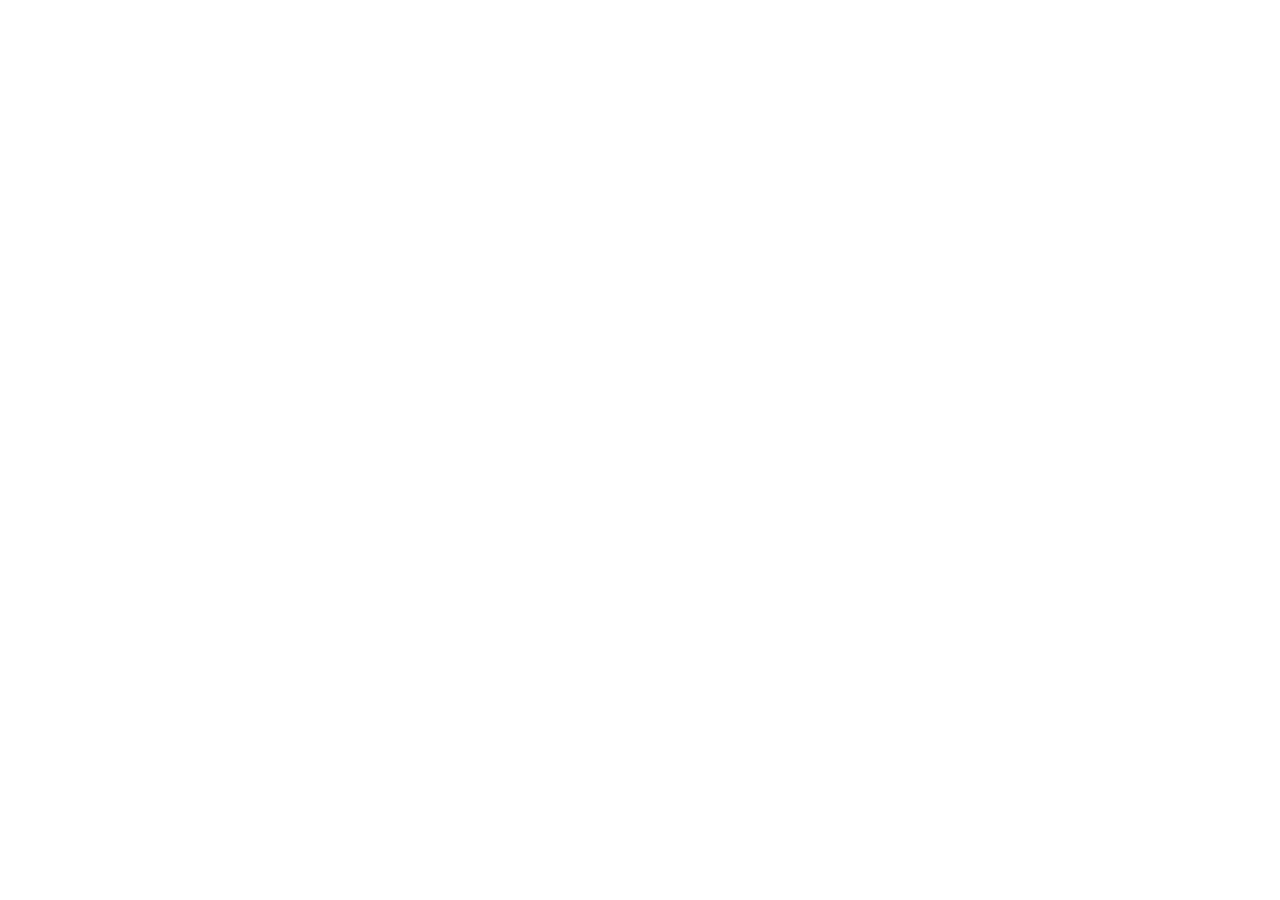
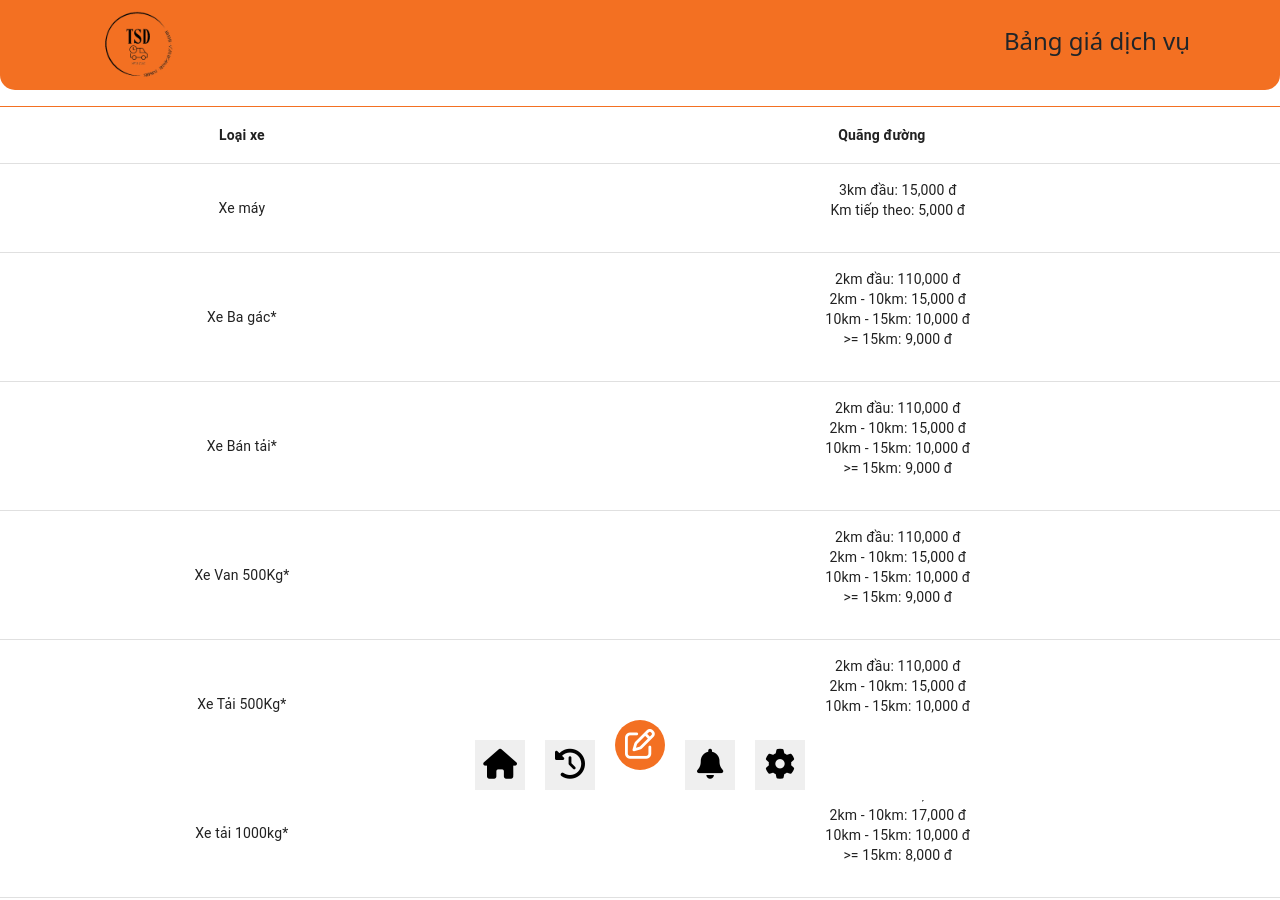
Before and after one commit to Gorst0902/exe202, a React (Create React App) app: page /service in a window 1280 px wide. Before the commit this address had no page. Shown: the top 900 px of the page. Before the commit the page ends 800 px from the top, so only its background shows below. Built offline with nearby package versions, Linux system fonts and the light colour scheme.

Commit message:
update list service

```diff
--- a/src/App.js
+++ b/src/App.js
@@ -33,8 +33,18 @@
 import UserInfo from "./pages/SettingPage/UserInfo";
 import VehicleInfo from "./pages/SettingPage/VehicleInfo";
 import UserTransaction from "./pages/SettingPage/UserTransaction";
+import ServiceList from "./pages/UserPage/ServiceList";
 
 function App() {
+  if (localStorage.getItem("userId")) {
+    localStorage.removeItem("userId");
+  }
+  if (localStorage.getItem("roleName")) {
+    localStorage.removeItem("roleName");
+  }
+  if (localStorage.getItem("token")) {
+    localStorage.removeItem("token");
+  }
   return (
     <div>
       <AuthProvider>
@@ -55,6 +65,7 @@
             <Route path="/book" element={<AddressForm />} />
             <Route path="/userhistory" element={<PageUserHistory />} />
             <Route path="/userhistory/:id" element={<HistoryDetail />} />
+            <Route path="/service" element={<ServiceList />} />
 
             {/* Admin Page */}
             <Route path="/admin/login" element={<AdminLoginForm />} />
--- a/src/context/AuthContext.js
+++ b/src/context/AuthContext.js
@@ -14,6 +14,7 @@
     setToken(null);
     localStorage.removeItem("token");
     localStorage.removeItem("userId");
+    localStorage.removeItem("roleName");
   };
 
   return (
--- a/src/pages/AdminPage/UserList.js
+++ b/src/pages/AdminPage/UserList.js
@@ -19,6 +19,9 @@
 } from "@mui/material";
 import { Button, Modal, Backdrop, Fade } from "@mui/material";
 import { useAuth } from "../../context/AuthContext";
+import { toast } from "react-toastify";
+import "react-toastify/dist/ReactToastify.css";
+import { ToastContainer } from "react-toastify";
 
 const style = {
   position: "absolute",
@@ -102,11 +105,14 @@
             user.id === userId ? { ...user, isDelete: !user.isDelete } : user
           )
         );
+        toast.success("Cập nhật thành công!");
       } else {
         console.error("Failed to update user status");
+        toast.error("Cập nhật trạng thái thất bại!");
       }
     } catch (error) {
       console.error("Error updating user status:", error);
+      toast.error("Lỗi khi update!");
     }
   };
 
@@ -213,13 +219,16 @@
       if (response.ok) {
         // Đóng Modal sau khi thêm xe thành công
         handleCloseAddVehicleModal();
+        toast.success("Đăng ký xe thành công!");
         // Cập nhật danh sách người dùng sau khi thêm xe
         fetchData();
       } else {
+        toast.error("Đăng ký xe thất bại!");
         console.error("Failed to add vehicle");
       }
     } catch (error) {
       console.error("Error adding vehicle:", error);
+      toast.error("Vui lòng thử lại!");
     }
   };
 
@@ -465,6 +474,7 @@
           </div>
         </Box>
       </Modal>
+      <ToastContainer />
     </Grid>
   );
 }
--- a/src/pages/Booking/LocationService.js
+++ b/src/pages/Booking/LocationService.js
@@ -20,6 +20,7 @@
   Grid,
   IconButton,
   MenuItem,
+  Modal,
   Select,
 } from "@mui/material";
 import { Link } from "react-router-dom";
@@ -27,6 +28,7 @@
 import AddCircleIcon from "@mui/icons-material/AddCircle";
 import recImg from "../images/BPing.png";
 import delImg from "../images/APing.png";
+import price from "../images/price.png";
 import { toast, ToastContainer } from "react-toastify";
 import "react-toastify/dist/ReactToastify.css";
 import { useAuth } from "../../context/AuthContext";
@@ -56,6 +58,15 @@
   const [selectedServices, setSelectedServices] = useState([]);
   const [defaultServices, setDefaultServices] = useState([]);
   const { token } = useAuth();
+
+  const [open, setOpen] = useState(false);
+  const handleOpen = () => {
+    setOpen(true);
+  };
+
+  const handleClose = () => {
+    setOpen(false);
+  };
 
   const recIcon = L.icon({
     iconUrl: recImg, // Đường dẫn đến hình ảnh
@@ -583,7 +594,7 @@
                       width: "100%",
                       "&.MuiOutlinedInput-root": {
                         "& fieldset": {
-                          borderColor: "#F37022", // Đổi màu viền ở đây
+                          borderColor: "#F37022",
                         },
                       },
                     }}
@@ -597,6 +608,7 @@
                   </Select>
                 </div>
               )}
+
               {services.length > 0 && (
                 <div>
                   <div style={{ marginBottom: "70px" }}>
--- a/src/pages/HomePage/UserHomePage.js
+++ b/src/pages/HomePage/UserHomePage.js
@@ -16,6 +16,8 @@
 import LightModeIcon from "@mui/icons-material/LightMode";
 import DeveloperBoardIcon from "@mui/icons-material/DeveloperBoard";
 import HelpOutlineIcon from "@mui/icons-material/HelpOutline";
+import SummarizeIcon from "@mui/icons-material/Summarize";
+import { Link } from "react-router-dom";
 
 export default function UserPage() {
   const [currentBanner, setCurrentBanner] = useState(banner);
@@ -48,19 +50,22 @@
         />
         <Grid container spacing={3} className="mb-5">
           <Grid item xs={6} sm={3}>
+            <Link to="/service" style={{ textDecoration: "none" }}>
               <Card>
                 <CardContent>
-                <Box display="flex" justifyContent="center" alignItems="center">
-                  <NotificationsIcon
-                    sx={{ color: "#F37022" }}
-                    fontSize="large"
-                  />
+                  <Box
+                    display="flex"
+                    justifyContent="center"
+                    alignItems="center"
+                  >
+                    <SummarizeIcon sx={{ color: "#F37022" }} fontSize="large" />
                   </Box>
                   <Typography variant="subtitle1" align="center">
-                  Thông báo
+                    Bảng giá
                   </Typography>
                 </CardContent>
               </Card>
+            </Link>
           </Grid>
           <Grid item xs={6} sm={3}>
             <Card>
--- a/src/pages/LoginPage/AdminLogin.js
+++ b/src/pages/LoginPage/AdminLogin.js
@@ -40,9 +40,10 @@
       if (response.status === 200) {
         const data = response.data;
         const userId = data.id; // Assuming the API response has an "id" field for the user ID
-
+        const roleName = data.roleName;
         // Save the user ID in localStorage
         localStorage.setItem("userId", userId);
+        localStorage.setItem("roleName", roleName);
         login(data.token);
         navigate("/admin/dashboard");
       } else {
--- a/src/pages/Reservation/Reservation.css
+++ b/src/pages/Reservation/Reservation.css
@@ -5,11 +5,21 @@
   width: 100%;
 }
 
-.journey, .list__journey {
+.journey,
+.list__journey {
   width: 350px;
 }
 
-.start, .end {
+.start,
+.end {
   font-size: 17px;
   font-weight: bold;
 }
+
+.modal-content {
+  display: flex;
+  justify-content: center;
+  align-items: center;
+  min-width: 320px; /* Điều này là một giá trị tối thiểu cho chiều rộng của Modal */
+  min-height: 320px; /* Điều này là một giá trị tối thiểu cho chiều cao của Modal */
+}
--- /dev/null
+++ b/src/pages/UserPage/ServiceList.js
@@ -0,0 +1,101 @@
+import React from "react";
+import Table from "@mui/material/Table";
+import TableHead from "@mui/material/TableHead";
+import TableBody from "@mui/material/TableBody";
+import TableRow from "@mui/material/TableRow";
+import TableCell from "@mui/material/TableCell";
+import UserHeader from "./UserHeader";
+import UserFooter from "./UserFooter";
+
+export default function ServiceList() {
+  const serviceData = [
+    {
+      vehicleType: "Xe máy",
+      distanceRates: [
+        { distance: "3km đầu:", rate: "15,000 đ" },
+        { distance: "Km tiếp theo:", rate: "5,000 đ" },
+      ],
+    },
+    {
+      vehicleType: "Xe Ba gác*",
+      distanceRates: [
+        { distance: "2km đầu:", rate: "110,000 đ" },
+        { distance: "2km - 10km:", rate: "15,000 đ" },
+        { distance: "10km - 15km:", rate: "10,000 đ" },
+        { distance: ">= 15km:", rate: "9,000 đ" },
+      ],
+    },
+    {
+      vehicleType: "Xe Bán tải*",
+      distanceRates: [
+        { distance: "2km đầu:", rate: "110,000 đ" },
+        { distance: "2km - 10km:", rate: "15,000 đ" },
+        { distance: "10km - 15km:", rate: "10,000 đ" },
+        { distance: ">= 15km:", rate: "9,000 đ" },
+      ],
+    },
+    {
+      vehicleType: "Xe Van 500Kg*",
+      distanceRates: [
+        { distance: "2km đầu:", rate: "110,000 đ" },
+        { distance: "2km - 10km:", rate: "15,000 đ" },
+        { distance: "10km - 15km:", rate: "10,000 đ" },
+        { distance: ">= 15km:", rate: "9,000 đ" },
+      ],
+    },
+    {
+      vehicleType: "Xe Tải 500Kg*",
+      distanceRates: [
+        { distance: "2km đầu:", rate: "110,000 đ" },
+        { distance: "2km - 10km:", rate: "15,000 đ" },
+        { distance: "10km - 15km:", rate: "10,000 đ" },
+        { distance: ">= 15km:", rate: "9,000 đ" },
+      ],
+    },
+    {
+      vehicleType: "Xe tải 1000kg*",
+      distanceRates: [
+        { distance: "2km đầu:", rate: "140,000 đ" },
+        { distance: "2km - 10km:", rate: "17,000 đ" },
+        { distance: "10km - 15km:", rate: "10,000 đ" },
+        { distance: ">= 15km:", rate: "8,000 đ" },
+      ],
+    },
+    // Các loại xe khác sẽ được thêm vào đây
+  ];
+
+  return (
+    <>
+      <UserHeader title="Bảng giá dịch vụ" />
+      <Table style={{ marginBottom: "90px" }}>
+        <TableHead style={{ borderTop: "1px solid #F37022" }}>
+          <TableRow>
+            <TableCell align="center" className="fw-bold">
+              Loại xe
+            </TableCell>
+            <TableCell align="center" className="fw-bold">
+              Quãng đường
+            </TableCell>
+          </TableRow>
+        </TableHead>
+        <TableBody>
+          {serviceData.map((service, index) => (
+            <TableRow key={index}>
+              <TableCell align="center">{service.vehicleType}</TableCell>
+              <TableCell align="center">
+                <ul style={{ listStyle: "none" }}>
+                  {service.distanceRates.map((rate, i) => (
+                    <li key={i}>
+                      {rate.distance} {rate.rate}
+                    </li>
+                  ))}
+                </ul>
+              </TableCell>
+            </TableRow>
+          ))}
+        </TableBody>
+      </Table>
+      <UserFooter />
+    </>
+  );
+}
```
Also changed, not shown: src/pages/AdminPage/Dashboard.js (+66 -63 lines), src/context/AdminRoute.js (added). Lines whose indentation alone changed are shown as unchanged.
